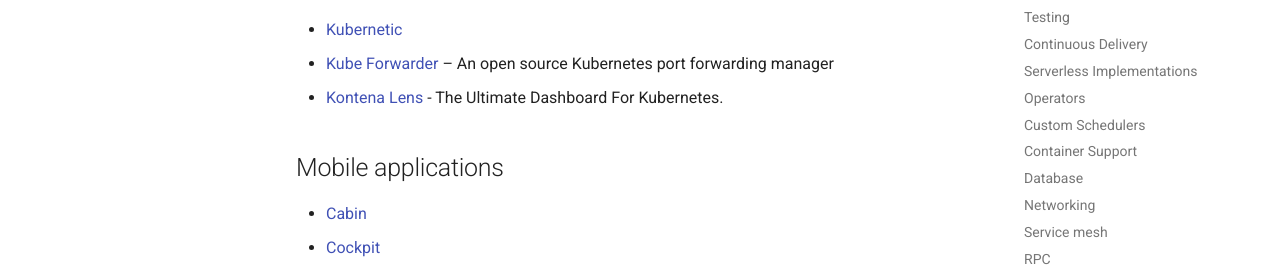
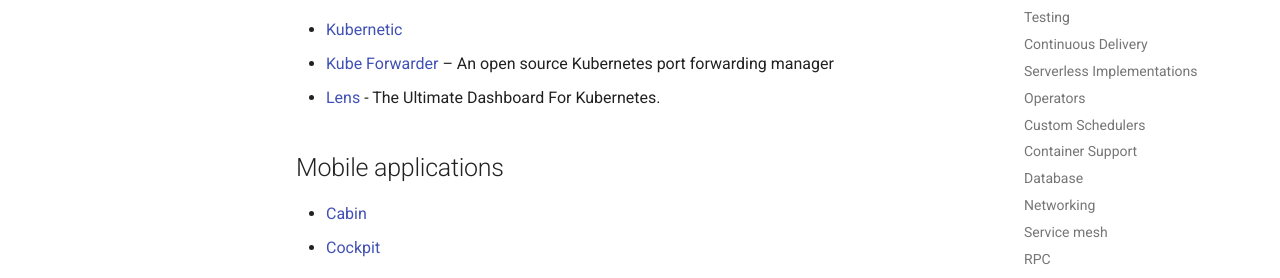
Before and after one commit to topstar920707/awesome-kubernetes, an MkDocs documentation site: the page built from docs/projects/projects.md, in a window 1280 px wide and 900 px high, scrolled down 10358 px. Shown: the part 172-450 px from the top of the window. Built offline with MkDocs 1.6.1 and Material for MkDocs 9.7.7, drawn with Linux system fonts in a browser that asks for light colours; comment, search, counter and statistics services are not loaded.

Commit message:
update lens url and title (#639)
Since [Mirantis acquired Kontena](https://containerjournal.com/topics/container-management/mirantis-acquires-open-source-lens-ide-project/).
Kontena is not mentionned anymore.
Hope this help to make this awesome list more accurate.

Thanks !

```diff
--- a/docs/projects/projects.md
+++ b/docs/projects/projects.md
@@ -294,7 +294,7 @@ Projects
 
 * [Kubernetic](https://kubernetic.com/)
 * [Kube Forwarder](http://kube-forwarder.pixelpoint.io) – An open source Kubernetes port forwarding manager
-* [Kontena Lens](https://github.com/kontena/lens) - The Ultimate Dashboard For Kubernetes.
+* [Lens](https://github.com/lensapp/lens) - The Ultimate Dashboard For Kubernetes.
 
 ## Mobile applications
 
```
